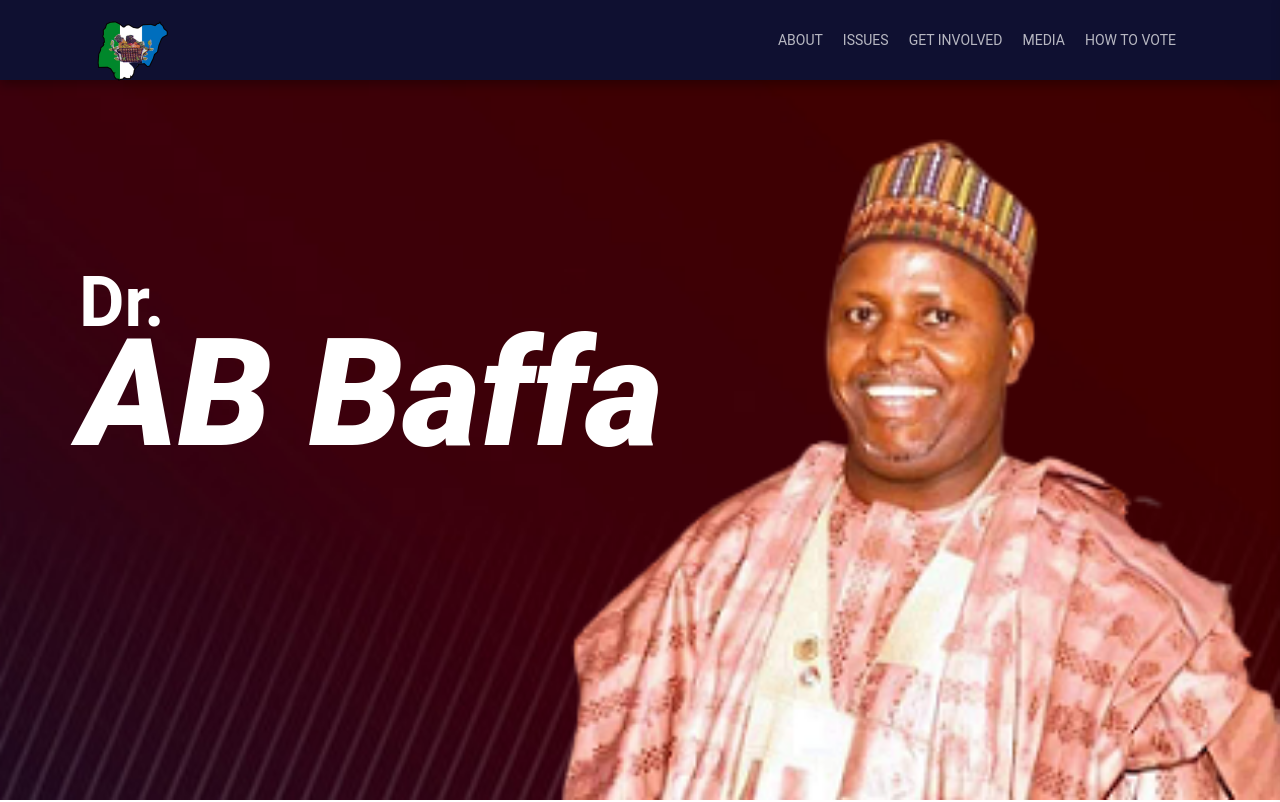
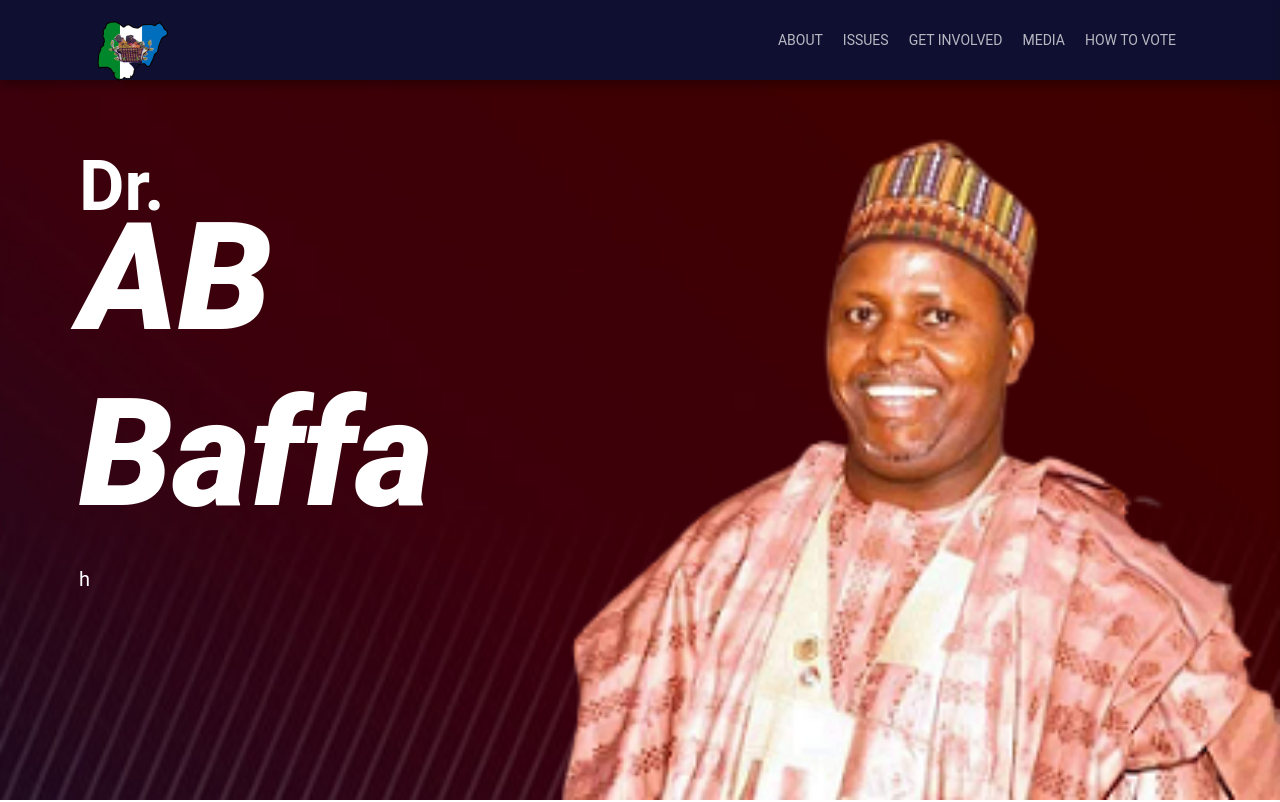
Before and after one commit to AbdulazizAminu/AbdulazizAminu.github.io, a plain HTML site: page index.html in a window 1280 px wide. Shown: the top 802 px of the page. Drawn offline with Linux system fonts and the light colour scheme; no server answers; files whose address does not match are found by name; a web font is replaced by a local one.

Commit message:
Added on

```diff
--- a/index.html
+++ b/index.html
@@ -202,10 +202,10 @@ style="background-image: url(assets/img/baffa_background.png);background-size: c
 					<div class="featured-content-graphic"></div>
 				<span>
 	<p><div class="row " ></p>
-<p><div   class="col-md-8  " style=""><div></p>
+<p><div   class="col-md-6  " style=""><div></p>
 <p><h1 class="extra-large"  >Dr.<br />
 <em>AB Baffa</em></h1></p>
-
+<p>h</p>
 <p></div></div></p>
 <p></div></p>
 <p><!--<div class="row " ></p>
```
Also changed, not shown: 1 other file.
